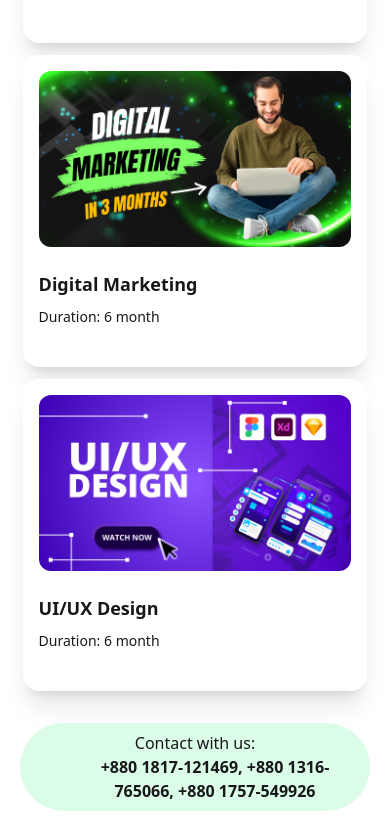
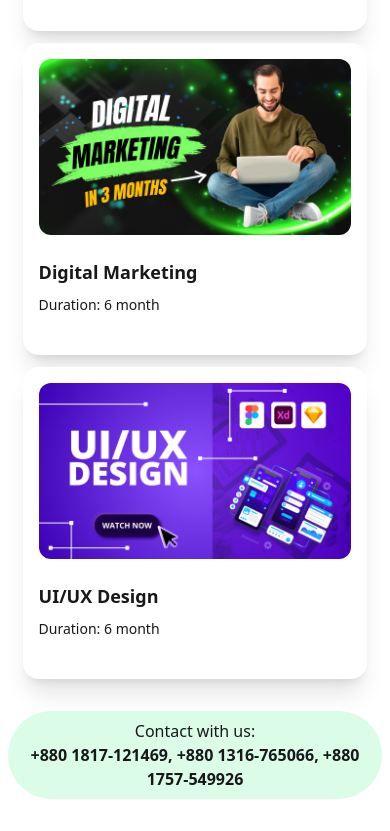
Before and after one commit to Newajdev/SEF-Website-client, a Next.js app: page / in a window 390 px wide. Shown: the part 1189-2020 px from the top of the page. After the commit the page ends 1996 px from the top, so only its background shows below. Built offline with nearby package versions, Linux system fonts and the light colour scheme.

Commit message:
pading fixed

```diff
--- a/src/app/page.js
+++ b/src/app/page.js
@@ -65,7 +65,7 @@ export default function Home() {
     //   <WhyChoiceUs/> */}
     // </Container>
 
-    <section className="lg:h-screen lg:max-w-4/5 mx-auto p-5 text-center flex flex-col gap-2 justify-center">
+    <section className="lg:h-screen lg:max-w-4/5 mx-auto p-2 lg:p-5 text-center flex flex-col gap-2 justify-center">
       <h1 className="text-2xl lg:text-5xl ">
         Welcome To <span className="font-semibold text-green-950">{"Shah Emdadia Freelancers'"}</span>
       </h1>
@@ -104,7 +104,7 @@ export default function Home() {
 
       <div className="px-5 py-2 text-center  bg-green-100 border-none rounded-full flex lg:flex-row  flex-col items-center justify-center">
         <p className="lg:text-3xl">Contact with us:</p>
-      <p className="ml-10 font-bold lg:text-3xl">+880 1817-121469, +880 1316-765066, +880 1757-549926</p>
+      <p className="lg:ml-10 font-bold lg:text-3xl">+880 1817-121469, +880 1316-765066, +880 1757-549926</p>
       </div>
 
 
```
